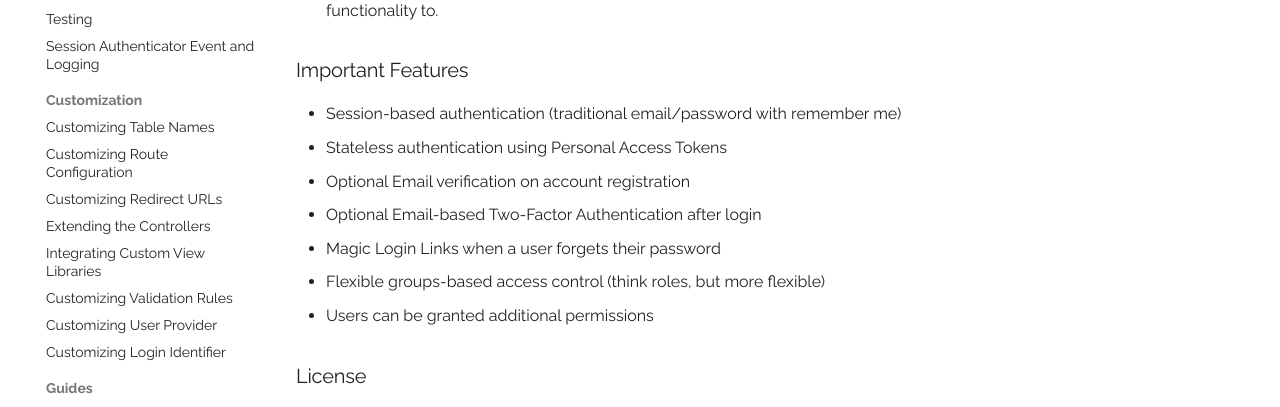
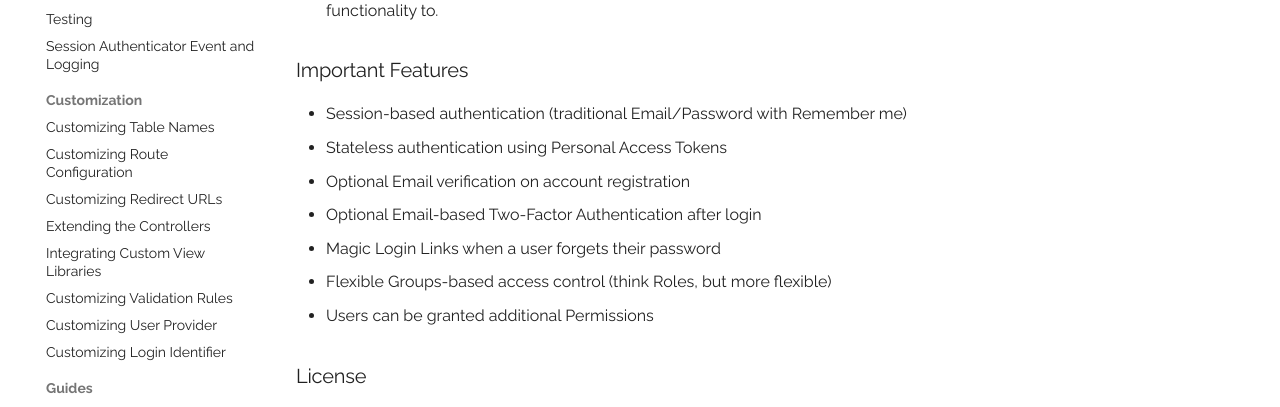
Before and after one commit to codeigniter4/shield, an MkDocs documentation site: the page built from docs/index.md, in a window 1280 px wide and 1042 px high. Shown: the part 522-929 px from the top of the window. Built offline with MkDocs 1.6.1 and Material for MkDocs 9.7.7, drawn with Linux system fonts in a browser that asks for light colours; comment, search, counter and statistics services are not loaded; a style sheet for code colours, icons or effects is not loaded.

Commit message:
docs: change first letters of keywords to capital letters

```diff
--- a/docs/index.md
+++ b/docs/index.md
@@ -16,13 +16,13 @@ The primary goals for Shield are:
 
 ### Important Features
 
-* Session-based authentication (traditional email/password with remember me)
+* Session-based authentication (traditional Email/Password with Remember me)
 * Stateless authentication using Personal Access Tokens
 * Optional Email verification on account registration
 * Optional Email-based Two-Factor Authentication after login
 * Magic Login Links when a user forgets their password
-* Flexible groups-based access control (think roles, but more flexible)
-* Users can be granted additional permissions
+* Flexible Groups-based access control (think Roles, but more flexible)
+* Users can be granted additional Permissions
 
 ### License
 
```
